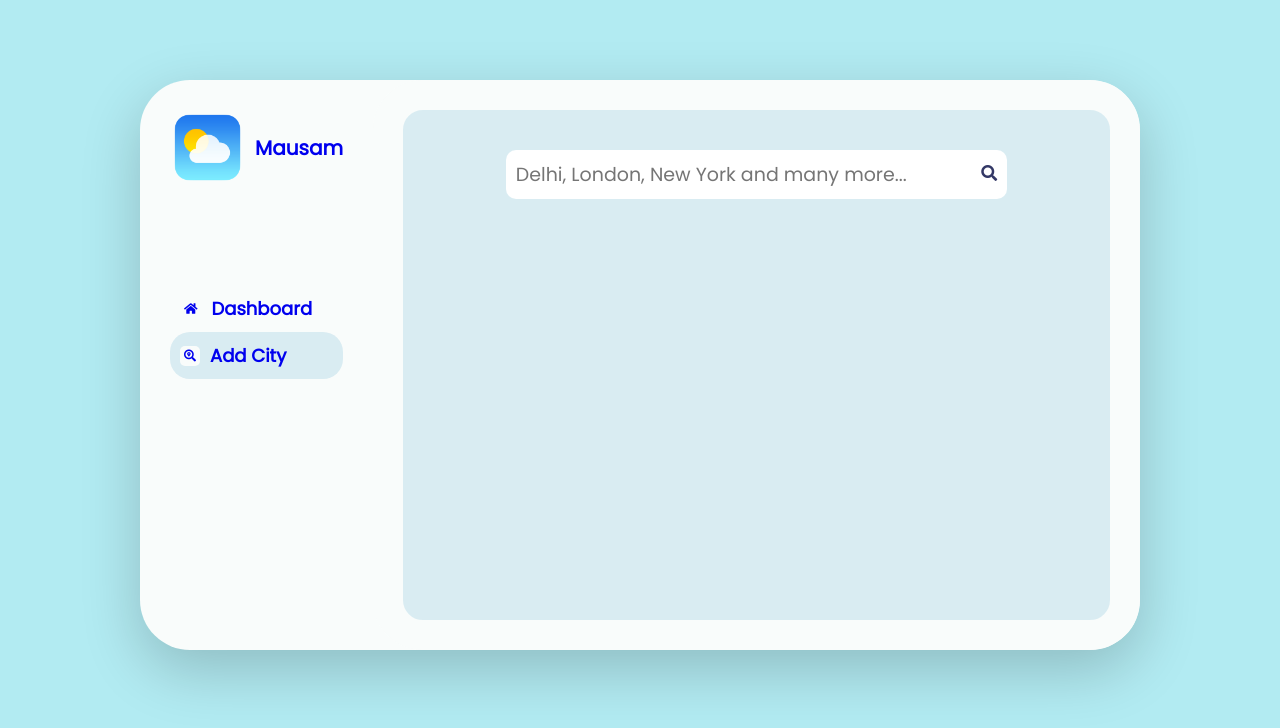
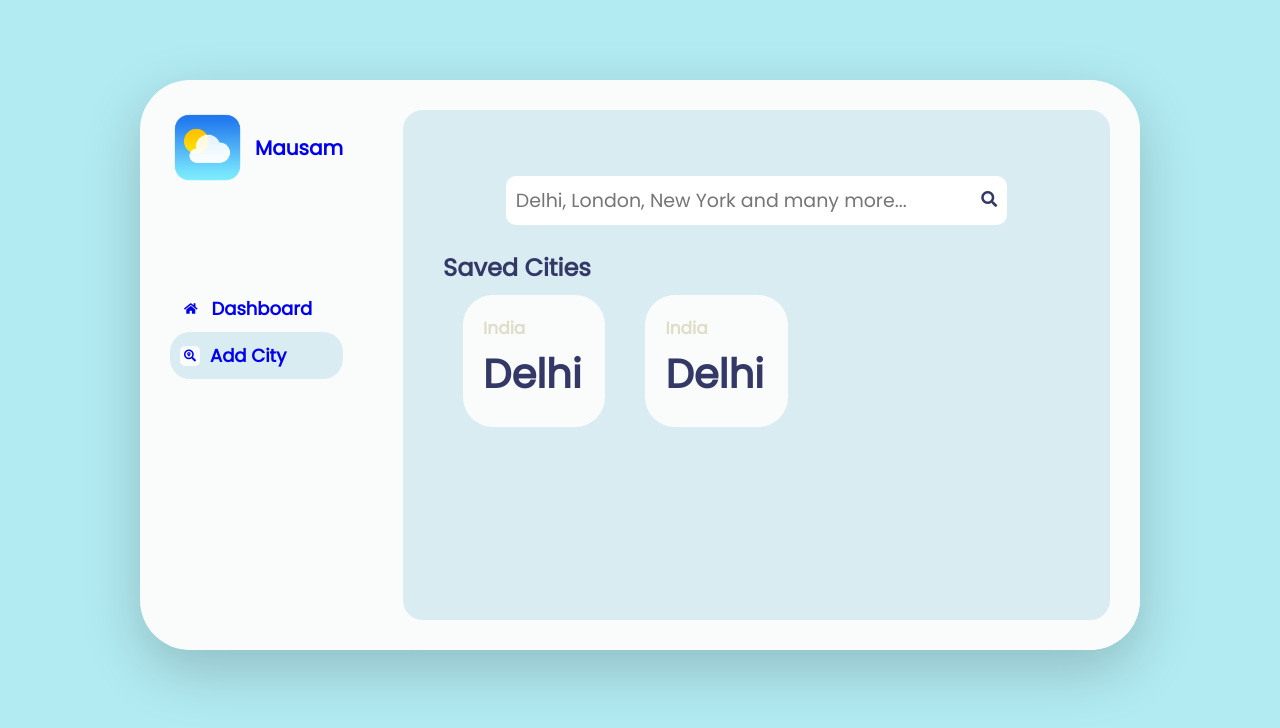
Before and after one commit to gryffindor-2020/Mausam, a React (Create React App) app: page /add-location in a window 1280 px wide. Shown: the top 728 px of the page. Built offline with nearby package versions, Linux system fonts and the light colour scheme; no server answers.

Commit message:
Made Saved Cities section

```diff
--- a/public/css/style.css
+++ b/public/css/style.css
@@ -74,7 +74,7 @@ a:visited {
     grid-gap: 5rem;
     grid-template-columns: repeat(auto-fit, minmax(18.2rem, min-content));
     grid-template-rows: repeat(auto-fit, minmax(15rem, max-content)); }
-    .highlights__info > * {
+  .highlights__tile {
     border-radius: 30px;
     padding: 2rem;
     background-color: #f9fcfb; }
@@ -91,21 +91,11 @@ a:visited {
       margin-bottom: 1.3rem; }
     .highlights__tile--unit {
       font-size: 2rem;
-    margin-bottom: .8rem;
-    margin-left: .4rem; }
+      margin-bottom: 0.8rem;
+      margin-left: 0.4rem; }
     .highlights__tile--comment {
       font-weight: 100;
       font-size: 1.3rem; }
-
-.circle {
-  height: 3rem;
-  width: 3rem;
-  text-align: center;
-  border-radius: 50%;
-  background-image: linear-gradient(to right bottom, rgba(255, 189, 80, 0.6), #ffbd50);
-  font-size: 2rem;
-  color: white;
-  margin-right: 2rem; }
 
 .user-profile {
   flex: 0 0 25%;
@@ -150,7 +140,7 @@ a:visited {
   border-radius: 50px;
   padding: 4rem;
   display: grid;
-  grid-template-rows: min-content repeat(3, 8rem);
+  grid-template-rows: minmax(min-content, 10rem) min-content;
   align-items: center;
   justify-items: center; }
   .add-location__search {
@@ -182,5 +172,19 @@ a:visited {
   color: inherit;
   border-radius: 10px;
   padding: 1rem; }
+  .search-result__individual {
+    display: flex;
+    justify-content: space-between;
+    align-items: center;
+    padding: 1.2rem; }
     .search-result__individual:not(:last-child) {
       border-bottom: 1px solid; }
+
+.saved-cities {
+  justify-self: start; }
+  .saved-cities__heading {
+    font-size: 2.4rem; }
+  .saved-cities__tiles {
+    display: flex; }
+    .saved-cities__tiles > * {
+      margin: 1rem 2rem; }
--- a/public/sass/_add-city.scss
+++ b/public/sass/_add-city.scss
@@ -5,7 +5,7 @@
   border-radius: 50px;
   padding: 4rem;
   display: grid;
-  grid-template-rows: min-content repeat(3, 8rem);
+  grid-template-rows: minmax(min-content, 10rem) min-content;
   align-items: center;
   justify-items: center;
   &__search {
@@ -41,7 +41,25 @@
   color: inherit;
   border-radius: 10px;
   padding: 1rem;
-  &__individual:not(:last-child) {
-    border-bottom: 1px solid;
+  &__individual {
+    display: flex;
+    justify-content: space-between;
+    align-items: center;
+    padding: 1.2rem;
+    &:not(:last-child) {
+      border-bottom: 1px solid;
+    }
   }
 }
+.saved-cities {
+  justify-self: start;
+  &__heading {
+    font-size: 2.4rem;
+  }
+  &__tiles {
+    display: flex;
+    & > * {
+      margin: 1rem 2rem;
+    }
+  }
+}
--- a/public/sass/_highlights.scss
+++ b/public/sass/_highlights.scss
@@ -1,27 +1,25 @@
-.highlights{
+.highlights {
   border: 2rem solid $color-white;
   border-radius: 50px;
   background-color: $color-secondary;
   flex: 1;
   padding: 3rem 3rem 1rem;
-    &__info{
+  &__info {
     margin-top: 2rem;
     display: grid;
     grid-gap: 5rem;
-        grid-template-columns: repeat(auto-fit,minmax(18.2rem,min-content));
-        grid-template-rows: repeat(auto-fit,minmax(15rem,max-content));
-        & > *{
+    grid-template-columns: repeat(auto-fit, minmax(18.2rem, min-content));
+    grid-template-rows: repeat(auto-fit, minmax(15rem, max-content));
+  }
+  &__tile {
     border-radius: 30px;
     padding: 2rem;
     background-color: $color-white;
-        }
-    }
-    &__tile{
-        &--heading{
+    &--heading {
       color: $font-color-light;
       font-size: 1.7rem;
     }
-        &--data{
+    &--data {
       line-height: 1;
       display: flex;
       align-items: flex-end;
@@ -30,24 +28,14 @@
       margin-top: 1.3rem;
       margin-bottom: 1.3rem;
     }
-        &--unit{
+    &--unit {
       font-size: 2rem;
-            margin-bottom: .8rem;
-            margin-left: .4rem;
+      margin-bottom: 0.8rem;
+      margin-left: 0.4rem;
     }
-        &--comment{
+    &--comment {
       font-weight: 100;
       font-size: 1.3rem;
     }
   }
 }
-.circle{
-    height: 3rem;
-    width: 3rem;
-    text-align: center;
-    border-radius: 50%;
-    background-image: linear-gradient(to right bottom,rgba($color-yellow,.6) , rgba($color-yellow,1) );
-    font-size: 2rem;
-    color: white;
-    margin-right: 2rem;
-}
--- a/src/Components/AddLocation.js
+++ b/src/Components/AddLocation.js
@@ -1,12 +1,13 @@
 import React, { useEffect, useState } from "react";
 import SearchResults from "./SearchResults";
+import SavedCities from "./SavedCities";
 import axios from "axios";
 
 function AddLocation() {
   const [query, setQuery] = useState("");
   const [results, setResults] = useState([]);
-  const ACCUWEATHER_API_KEY = "G04E9fISCyONB4F0iTgXEn8VGifhFBUg";
-  const API_URL = `http://dataservice.accuweather.com/locations/v1/cities/autocomplete?apikey=${ACCUWEATHER_API_KEY}&q=${query}`;
+  const API_KEY = "5f38a955153345aebbc145451200410";
+  const API_URL = `http://api.weatherapi.com/v1/search.json?key=${API_KEY}&q=${query}`;
 
   function handleChange(e) {
     setQuery(e.target.value);
@@ -19,7 +20,9 @@ function AddLocation() {
       }
       setResults(res.data);
     }
-    fetchData();
+    if (query !== "") {
+      fetchData();
+    }
   });
 
   return (
@@ -36,6 +39,7 @@ function AddLocation() {
           <SearchResults results={results} />
         )}
       </div>
+      <SavedCities />
     </div>
   );
 }
--- /dev/null
+++ b/src/Components/SavedCities.js
@@ -0,0 +1,25 @@
+import React from "react";
+import HighlightTile from "./HighlightTile";
+function SavedCities() {
+  const cities = [
+    {
+      value: "Delhi",
+      type: "India",
+    },
+    {
+      value: "Delhi",
+      type: "India",
+    },
+  ];
+  return (
+    <div className="saved-cities">
+      <h2 className="saved-cities__heading">Saved Cities</h2>
+      <div className="saved-cities__tiles">
+        {cities.map((city) => {
+          return <HighlightTile object={city} />;
+        })}
+      </div>
+    </div>
+  );
+}
+export default SavedCities;
--- a/src/Components/SearchResultIndividual.js
+++ b/src/Components/SearchResultIndividual.js
@@ -2,11 +2,10 @@ import React from "react";
 
 function SearchResult(props) {
   const data = props.data;
-  const name = data.LocalizedName;
-  const country = data.Country.LocalizedName;
   return (
     <div className="search-result__individual">
-      {name},{country}
+      <span className="search-result__text">{data.name}</span>
+      <i className="fas fa-plus-square search-result__icon" />
     </div>
   );
 }
--- a/src/Components/SearchResults.js
+++ b/src/Components/SearchResults.js
@@ -5,7 +5,7 @@ function SearchResults(props) {
   return (
     <div className="search-result">
       {props.results.map((result) => {
-        return <SearchResult data={result} id={result.Key} />;
+        return <SearchResult data={result} key={result.id} />;
       })}
     </div>
   );
```
Lines whose indentation alone changed are shown as unchanged.
